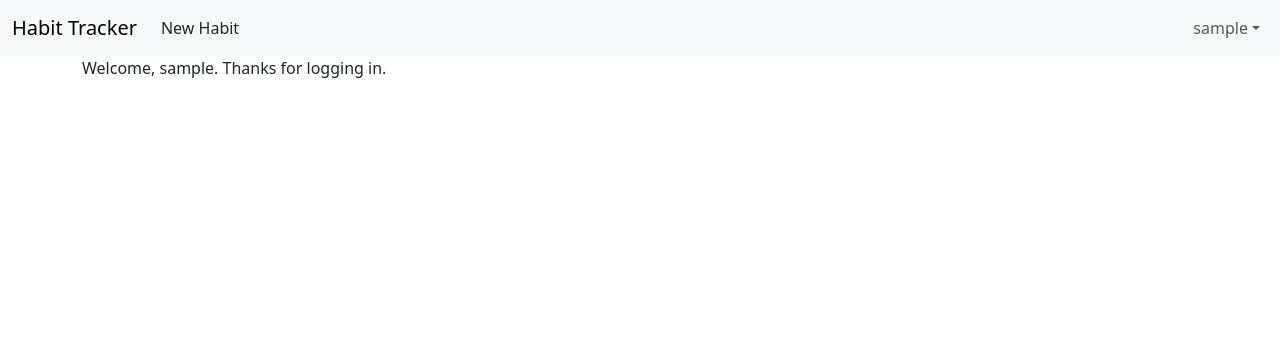
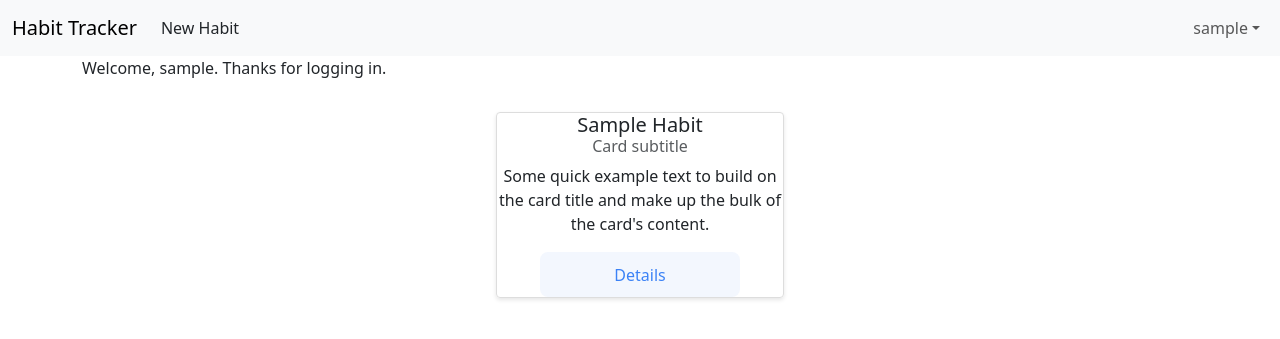
Before and after one commit to Peleda23/Habit-tracker, a Django app: page / in a window 1280 px wide. Shown: the top 339 px of the page. Run offline with Django 5.2, Linux system fonts and the light colour scheme; a user stored in the database is signed in; tables that the repository leaves empty hold one stand-in row (values such as "Sample post").

Commit message:
Added new classes to template.

```diff
--- a/templates/heatmap.html
+++ b/templates/heatmap.html
@@ -4,26 +4,22 @@
 {% block content %}
 
 {% if user.is_authenticated %}
-    <p >Welcome, {{ user }}. Thanks for logging in.</p>
+    <p>Welcome, {{ user }}. Thanks for logging in.</p>
     {% if message %}
         <p>{{ message }}</p>
     {% else %}
-        {% for item in habit_heatmaps %}
-            <div class="habit-container">
-                <h2>
-                    {% if item.id %}
-                        <a href="{% url 'habit_details' item.id %}">{{ item.habit_name|title }}</a>
-
-                    {% else %}
-                        {{ item.habit_name|title }}
-                        <a href="{% url 'habit_add_entry' item.id %}"><p>Check daily habit</p></a>
-                    {% endif %}
-                </h2>
-
-                {{ item.plot_div | safe }}
-            </div>
-
+        <div class="cards-container">
+        {% for item in habit_names %}
+            <div class="card-flex grid text-center">
+                <div class="card-body g-col-6">
+                  <h5 class="card-title">{{ item.name|title }}</h5>
+                  <h6 class="card-subtitle mb-2 text-body-secondary">Card subtitle</h6>
+                  <p class="card-text">Some quick example text to build on the card title and make up the bulk of the card's content.</p>
+                  <a href="{% url 'habit_details' item.id %}"><button class="button-blue">Details</button></a>
+                </div>
+              </div>
         {% endfor %}
+        </div>
     {% endif %}
 {% else %}
     <p>Welcome, new user. Please log in.</p>
```
